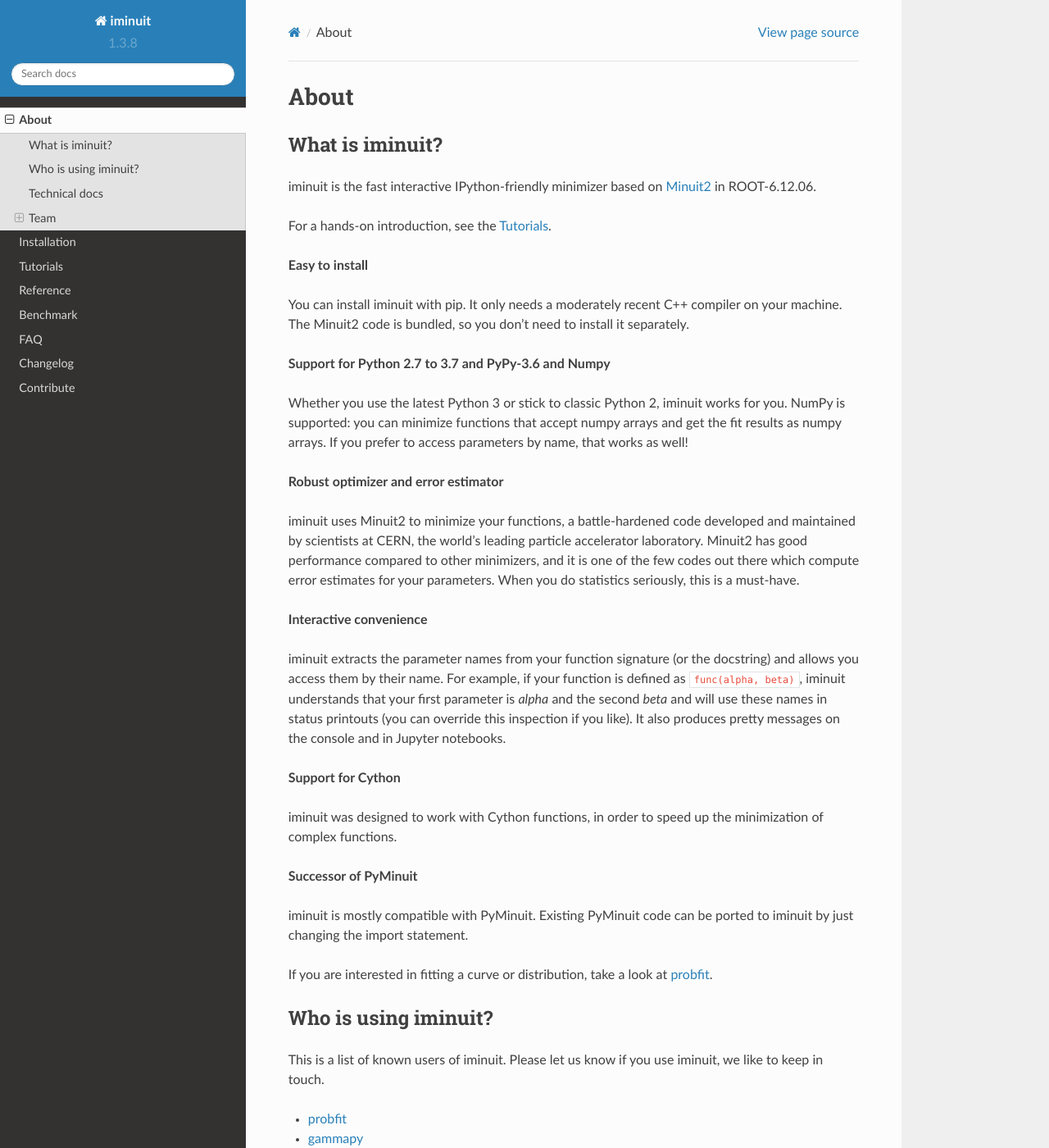
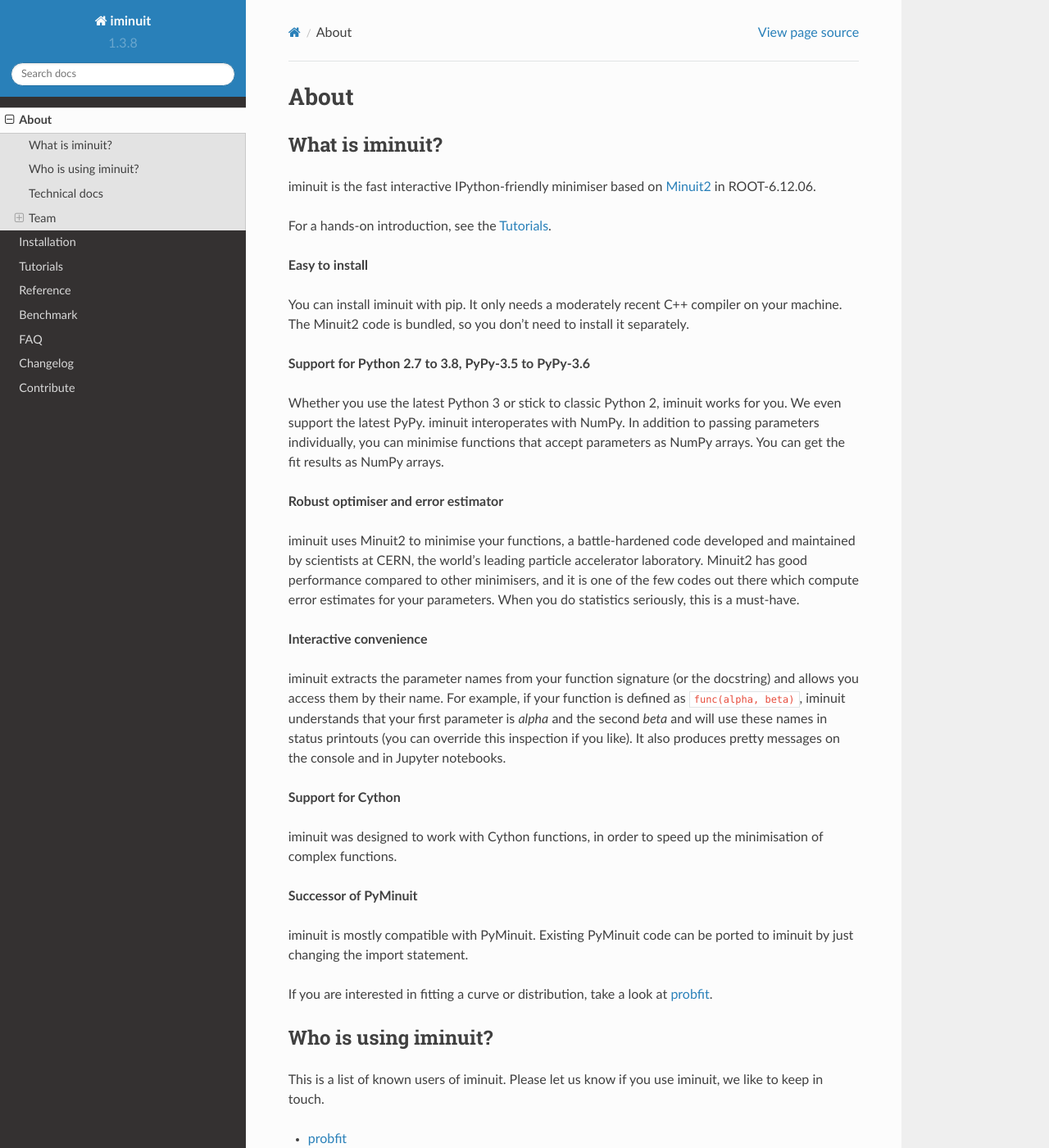
Before and after one commit to scikit-hep/iminuit, a Sphinx documentation site: the page built from doc/about.rst, in a window 1280 px wide and 1400 px high. Shown: the whole window at 82% size. Built offline with Sphinx 7.4.7 and the Read the Docs theme 2.0.0, drawn with Linux system fonts in a browser that asks for light colours; the version number is read from the project's files by our own code.

Commit message:
minor update of docs, regarding supported versions

```diff
--- a/doc/about.rst
+++ b/doc/about.rst
@@ -8,7 +8,7 @@
 What is iminuit?
 ----------------
 
-iminuit is the fast interactive IPython-friendly minimizer based on `Minuit2`_ in ROOT-6.12.06.
+iminuit is the fast interactive IPython-friendly minimiser based on `Minuit2`_ in ROOT-6.12.06.
 
 For a hands-on introduction, see the :ref:`tutorials`.
 
@@ -16,13 +16,13 @@
 
 You can install iminuit with pip. It only needs a moderately recent C++ compiler on your machine. The Minuit2 code is bundled, so you don't need to install it separately.
 
-**Support for Python 2.7 to 3.7 and PyPy-3.6 and Numpy**
+**Support for Python 2.7 to 3.8, PyPy-3.5 to PyPy-3.6**
 
-Whether you use the latest Python 3 or stick to classic Python 2, iminuit works for you. NumPy is supported: you can minimize functions that accept numpy arrays and get the fit results as numpy arrays. If you prefer to access parameters by name, that works as well!
+Whether you use the latest Python 3 or stick to classic Python 2, iminuit works for you. We even support the latest PyPy. iminuit interoperates with NumPy. In addition to passing parameters individually, you can minimise functions that accept parameters as NumPy arrays. You can get the fit results as NumPy arrays.
 
-**Robust optimizer and error estimator**
+**Robust optimiser and error estimator**
 
-iminuit uses Minuit2 to minimize your functions, a battle-hardened code developed and maintained by scientists at CERN, the world's leading particle accelerator laboratory. Minuit2 has good performance compared to other minimizers, and it is one of the few codes out there which compute error estimates for your parameters. When you do statistics seriously, this is a must-have.
+iminuit uses Minuit2 to minimise your functions, a battle-hardened code developed and maintained by scientists at CERN, the world's leading particle accelerator laboratory. Minuit2 has good performance compared to other minimisers, and it is one of the few codes out there which compute error estimates for your parameters. When you do statistics seriously, this is a must-have.
 
 **Interactive convenience**
 
@@ -30,7 +30,7 @@
 
 **Support for Cython**
 
-iminuit was designed to work with Cython functions, in order to speed up the minimization of complex functions.
+iminuit was designed to work with Cython functions, in order to speed up the minimisation of complex functions.
 
 **Successor of PyMinuit**
 
```
Also changed, not shown: doc/install.rst (+14 -12 lines).
